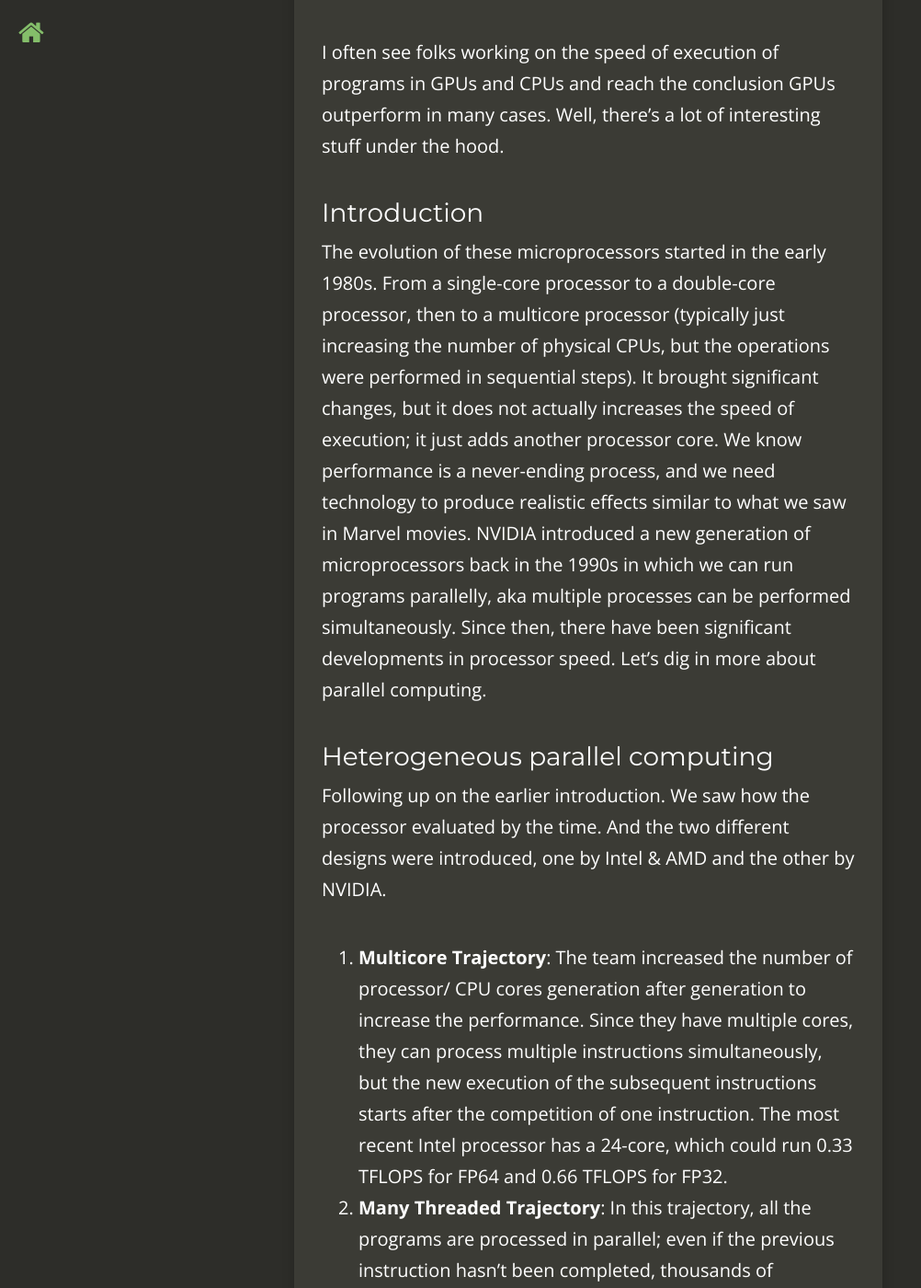
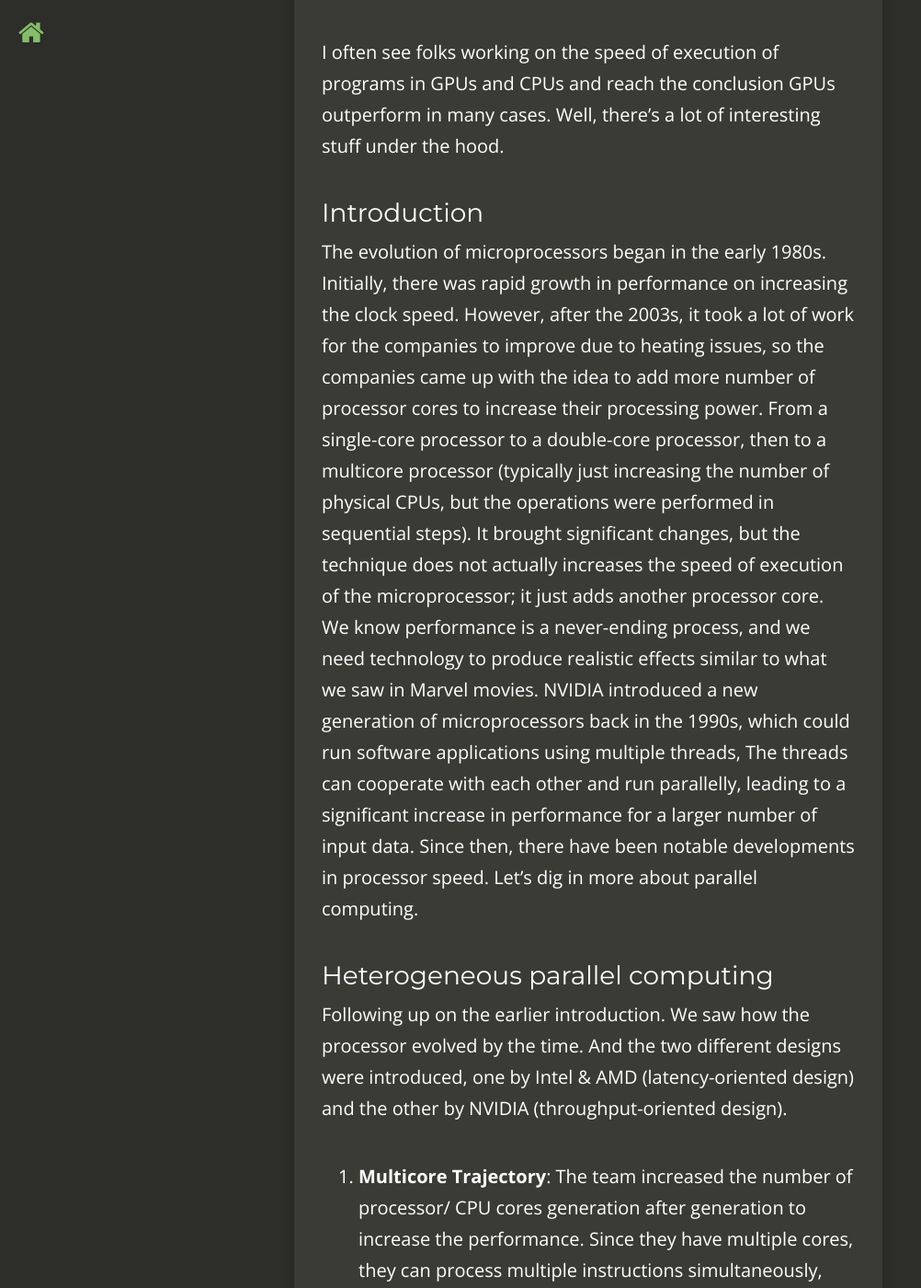
Before and after one commit to khushi-411/khushi-411.github.io, a Jekyll site: the page built from _posts/2023-08-11-gpu_intro.md, in a window 1280 px wide and 1400 px high, scrolled down 561 px. Shown: the whole window at 92% size, without its empty margins (0-1002 px from the left). Built offline with Jekyll 4.4.1, drawn with Linux system fonts in a browser that asks for light colours; nearby versions of some CDN libraries; comment, search, counter and statistics services are not loaded; some of the changed text lies outside the part shown.

Commit message:
[update] introduction to parallel programming (#28)

````diff
--- a/_posts/2023-08-11-gpu_intro.md
+++ b/_posts/2023-08-11-gpu_intro.md
@@ -4,56 +4,66 @@ title: Introduction to Parallel Programming and CPU-GPU Architectures
 date: 2023-08-11
 category: CUDA
 tags:
-- cpp
+- cuda
 redirect_from:
-- /cpp/2023/08/11/gpu_intro/
+- /cuda/2023/08/11/gpu_intro/
 - /gpu_intro.html
 ---
 
 Hi there! I've been diving into the world of parallel programming from
 the excellent book "Programming Massively Parallel Processors:
-A Hands-on Approach" by [Wen-mei W. Hwu](https://scholar.google.com/citations?user=ohjQPx8AAAAJ&hl=en),
+A Hands-on Approach<sup>[1](#link1)</sup>" by [Wen-mei W. Hwu](https://scholar.google.com/citations?user=ohjQPx8AAAAJ&hl=en),
 [David B. Kirk](https://scholar.google.com/citations?user=fMbArPwAAAAJ&hl=en),
 and [Izzat El Hajj](https://scholar.google.com/citations?user=_VVw504AAAAJ&hl=en).
 The content of this blog post is motivated by the book's first chapter:
 Introduction, the second chapter: Heterogeneous data-parallel Computing,
-and the Intel blogs on vectorization.
+and the Intel blogs<sup>[2](#link2)</sup> on vectorization.
 
 I often see folks working on the speed of execution of programs in
 GPUs and CPUs and reach the conclusion GPUs outperform in many cases.
 Well, there's a lot of interesting stuff under the hood.
 
 ### Introduction
-The evolution of these microprocessors started in the early 1980s.
+The evolution of microprocessors began in the early 1980s.
+Initially, there was rapid growth in performance on increasing the
+clock speed. However, after the 2003s, it took a lot of work for
+the companies to improve due to heating issues, so the companies came up with
+the idea to add more number of processor cores to increase their processing power.
 From a single-core processor to a double-core processor, then to a
 multicore processor (typically just increasing the number of physical CPUs,
 but the operations were performed in sequential steps).
-It brought significant changes, but it does not actually increases the speed
-of execution; it just adds another processor core. We know performance is a
+It brought significant changes, but the technique does not actually increases
+the speed of execution of the microprocessor; it just adds
+another processor core. We know performance is a
 never-ending process, and we need technology to produce realistic effects
 similar to what we saw in Marvel movies. NVIDIA introduced a new generation
-of microprocessors back in the 1990s in which we can run programs parallelly,
-aka multiple processes can be performed simultaneously. Since then,
-there have been significant developments in processor speed.
+of microprocessors back in the 1990s, which could run software
+applications using multiple threads, The threads can cooperate
+with each other and run parallelly,
+leading to a significant increase in performance for a larger number of
+input data. Since then, there have been notable developments in processor speed.
 Let's dig in more about parallel computing.
 
 ### Heterogeneous parallel computing
 Following up on the earlier introduction. We saw how the processor
-evaluated by the time. And the two different designs were introduced,
-one by Intel & AMD and the other by NVIDIA.
+evolved by the time. And the two different designs were introduced,
+one by Intel & AMD (latency-oriented design) and the other by
+NVIDIA (throughput-oriented design).
 1. **Multicore Trajectory**: The team increased the number of processor/ CPU
 cores generation after generation to increase the performance.
 Since they have multiple cores, they can process multiple instructions
 simultaneously, but the new execution of the subsequent instructions
-starts after the competition of one instruction. The most recent Intel
-processor has a 24-core, which could run 0.33 TFLOPS for FP64 and 0.66 TFLOPS for FP32.
-2. **Many Threaded Trajectory**: In this trajectory, all the programs are
-processed in parallel; even if the previous instruction hasn't been completed,
-thousands of instructions can run parallelly. The support of the number of
-threads to run parallelly was increased generation after generation.
-The most recent NVIDIA arch can run 9.7 TFLOPS for FP64, 156 TFPOS for FP32,
-and 312 TFLOPS for FP16 datatypes, which are incredible results compared
-to multicore trajectories.
+starts after the completion of one instruction. The most recent Intel
+processor has a 24-core, which could run 0.33 TFLOPS for
+FP64i<sup>[1](#link1)</sup> and 0.66 TFLOPS for FP32<sup>[1](#link1)</sup>.
+2. **Many Threaded Trajectory**: In this trajectory, many cores will
+perform their operations parallelly, irrespective of the other cores.
+The support of the number of
+threads that can run in parallel was increased generation after generation.
+The most recent NVIDIA arch can run 9.7 TFLOPS for FP64<sup>[1](#link1)</sup>,
+156 TFLOPS for FP32<sup>[1](#link1)</sup>,
+and 312 TFLOPS for FP16<sup>[1](#link1)</sup> datatypes, which are incredible
+results compared to multicore trajectories.
 
 
 #### **Why is there such a large peak performance difference between multicore CPU and many-thread GPU?**
@@ -62,15 +72,14 @@ selected to follow: the CPUs are designed to optimize the
 sequential code, while the GPUs are designed to perform a massive number
 of operations simultaneously. Please see the pictures below, which depict
 the fundamental architectural difference between the CPU and the GPU.
-
 <table align="center" style="margin: 0px auto;">
   <tr>
-    <th>CPU Architecture</th>
-    <th>GPU Architecture</th>
+    <th style="text-align: center">CPU Architecture</th>
+    <th style="text-align: center">GPU Architecture</th>
   </tr>
   <tr>
-    <th><img alt="CPU Architecture" src="/assets/CUDA/cpu_arch.png" width="200" ></th>
-    <th><img alt="GPU Architecture" src="/assets/CUDA/gpu_arch.png" width="200" ></th>
+    <th> <img alt="CPU Architecture" src="/assets/CUDA/cpu_arch.png" width="250" > </th>
+    <th> <img alt="GPU Architecture" src="/assets/CUDA/gpu_arch.png" width="250" > </th>
   </tr>
 </table>
 
@@ -133,13 +142,14 @@ functions, check out my [Stack Overflow answer](https://stackoverflow.com/a/7686
 
 // access by both __host__ & __device__ functions
 __global__ void vecAddKernel(float* A, float* B, float* C, int n) {
-    // local variable `i`, generated for each thread
+    // local variable `i` & n, generated for each thread in a register
     // each thread follows the SIMD process
     // threadIdx.x: index of current thread inside a block
     // blockDim.x: number of threads in a block
     // blockIdx.x: index of block inside a grid
+    // gridDim.x: number of blocks in a grid
     int i = threadIdx.x + blockDim.x * blockIdx.x;
-    if (i < n) {
+    if (i < n) {  // memory bound check
         C[i] = A[i] + B[i];
     }
 }
@@ -206,11 +228,6 @@ int main() {
 
     vecAdd(A_h, B_h, C_h, n);
 
-    for (int i = 0; i < n; i++) {
-        std::cout << C_h[i] << " ";
-    }
-    std::cout << std::endl;
-
     delete[] A_h;
     delete[] B_h;
     delete[] C_h;
@@ -223,17 +240,20 @@ Let's see a vector addition example in Intel CPUs using vectorization.
 Vectorization is a way to write parallel operations in CPUs.
 In modern CPUs, these are implemented via Advanced Vector Extensions (AVX);
 some of their types are AVX1, AVX2, AVX512, etc. We'll use AVX128 in our example.
-In CPUs, each instruction processes multiple data, aka SIMD, these use
-vectorization techniques, and AVX are modern ways to implement vectorization
-in CPUs. Note that each intrinsic operation is placed in a
+In CPUs, each instruction processes multiple data, aka SIMD.
+Note that each intrinsic operation is placed in a
 register—for more info, check on
-[Intel's blog on Intrinsics](https://www.intel.com/content/www/us/en/docs/intrinsics-guide/index.html).
-In the code below, `_mm_loadu_ps()`, `_mm_set_ps()`, `_mm_add_ps`, and `_mm_store_ps`
-are built-in variables to which the compiler maps directly to vector instructions.
-
+Intel's blog on Intrinsics<sup>[2](#link2)</sup>.
+In the code below, `_mm_loadu_ps()`, `_mm_add_ps`, and `_mm_store_ps`
+are built-in variables for loading the packed single-precision data
+from a memory to aligned memory, adding two single precision data
+and storing the packed single precision floating point values from a
+float32 vector to an aligned memory location.
+The compiler can generate optimized results directly from the intrinsic vector.
 PS: This information is just a few things I learned by stumbling on the
 internet/Intel blogs.
 ```cpp
+#include <benchmark/benchmark.h>
 #include <emmintrin.h>  // to include Intel's SSE2 intrinsics
 #include <iostream>
 
@@ -262,20 +282,91 @@ int main() {
         B[i] = static_cast<float>(n - i - 1);
     }
 
-    vecAdd(A, B, C, n);
-
-    for (int i = 0; i < n; i++) {
-        std::cout << C[i] << " ";
+    for (auto _ : state) {
+        vecAdd(A, B, C, n);
     }
-    std::cout << std::endl;
 
     delete[] A;
     delete[] B;
     delete[] C;
+}
 
-    return 0;
-}
+BENCHMARK(BM_vecAdd)->Arg(1000000);
+BENCHMARK_MAIN();
 ```
+
+### Performance Benchmarking
+Let's benchmark our code and verify the results with the theoretical
+explanations above. Before hopping in, all the performance results
+below are taken from NVIDIA GEFORCE GTX 1650Ti and Intel(R) Core(TM) i7-10870H.
+
+I used Google Benchmark<sup>[5](#link5)</sup> to benchmark the CPU's
+`vecAdd` function above and CUDA Events<sup>[3](#link3)</sup>
+to benchmark the CUDA kernel `vecAddKernel` above. We found
+remarkable results, initially for 100 input values; the results shown by
+CPU were 776.79 times faster than NVIDIA GPUs. OMG! That's way too huge.
+But the exciting thing about increasing the number of particles: NVIDIA
+GPUs showed nearly the same performance while the Intel processor got way
+too much slower. For 2M input values, GPUs outperform the CPUs by 14.2
+times. And this gap will increase with the increasing number of input values.
+That said, things are about more than just replacing one another;
+it's about utilizing the most adequate thing per the user's requirement.
+
+<table align="center" style="margin: 0px auto;">
+  <tr>
+    <th style="text-align: center">n<sub>no. of inputs</sub></th>
+    <th style="text-align: center">time<sub>CPU</sub> (ms)</th>
+    <th style="text-align: center">time<sub>GPU</sub> (ms)</th>
+  </tr>
+  <tr>
+    <td style="text-align: center">100</td>
+    <td style="text-align: center">0.000131</td>
+    <td style="text-align: center">0.10176</td>
+  </tr>
+  <tr>
+    <td style="text-align: center">512</td>
+    <td style="text-align: center">0.000662</td>
+    <td style="text-align: center">0.099936</td>
+  </tr>
+  <tr>
+    <td style="text-align: center">1024</td>
+    <td style="text-align: center">0.001462</td>
+    <td style="text-align: center">0.102496</td>
+  </tr>
+  <tr>
+    <td style="text-align: center">10000</td>
+    <td style="text-align: center">0.013018</td>
+    <td style="text-align: center">0.096832</td>
+  </tr>
+  <tr>
+    <td style="text-align: center">50000</td>
+    <td style="text-align: center">0.066477</td>
+    <td style="text-align: center">0.074336</td>
+  </tr>
+  <tr>
+    <td style="text-align: center">100000</td>
+    <td style="text-align: center">0.13253</td>
+    <td style="text-align: center">0.051936</td>
+  </tr>
+  <tr>
+    <td style="text-align: center">500000</td>
+    <td style="text-align: center">0.668984</td>
+    <td style="text-align: center">0.072352</td>
+  </tr>
+  <tr>
+    <td style="text-align: center">1000000</td>
+    <td style="text-align: center">1.455497</td>
+    <td style="text-align: center">0.113184</td>
+  </tr>
+  <tr>
+    <td style="text-align: center">2000000</td>
+    <td style="text-align: center">2.846591</td>
+    <td style="text-align: center">0.1992</td>
+  </tr>
+</table>
+
+Please view the graphical representation of the same:
+<img alt="Performance Benchmark" src="/assets/CUDA/plot.png" class="center" >
 
 ### Conclusion
 So, had fun? This blog post was just a gentle introduction to
@@ -284,14 +375,25 @@ evolution of CPUs, which led to the introduction of GPUs. We then
 read about how their architectural designs cause such a huge
 difference in performance. Later, we ended the blog posts by playing
 with some cool examples to write a vector addition kernel in CUDA and
-CPU via vectorization.
+CPU via vectorization and benchmarked them.
 
 I hope you enjoyed it! I would love to know your thoughts and anything
 interesting you've learned in your journey to understanding parallel
 programming. Feel free to leave a comment below. See you next time in
-my next exciting blog post for writing an optimized Matrix
+my upcoming exciting blog post for writing an optimized Matrix
 Multiplication kernel! Stay tuned!
 
 ### Acknowledgement
 Thanks to [Kshitij Kalambarkar](https://github.com/kshitij12345) for
-providing feedback on the initial draft of the blog post.
+reading the initial drafts of the blog posts and providing feedback & suggestions on them.
+
+### Resources & References
+<a id="link1">1</a>. Wen-mei W. Hwu, David B. Kirk, Izzat El Hajj, [Programming Massively Parallel Processors: A Hands-on Approach](https://www.amazon.in/Programming-Massively-Parallel-Processors-Hands/dp/0323912311), 4th edition, United States: Katey Birtcher; 2022
+
+<a id="link2">2</a>. Intel developers, [Intel Intrinsics Guide](https://www.intel.com/content/www/us/en/docs/intrinsics-guide/index.html), Updated on May 10, 2023
+
+<a id="link3">3</a>. Mark Harris, [Implement Performance Metrics](https://developer.nvidia.com/blog/how-implement-performance-metrics-cuda-cc/), NVIDIA Technical Blog, November 07, 2012
+
+<a id="link4">4</a>. NVIDIA's Developer Blog on [Nsight Systems](https://developer.nvidia.com/nsight-systems)
+
+<a id="link5">5</a>. Google's microbenchmark support library, [benchmark](https://github.com/google/benchmark)
````
Also changed, not shown: other parts of _posts/2023-08-11-gpu_intro.md (+20 -8 lines), assets/CUDA/nsight_config.png (added), assets/CUDA/nsight_cpu1.png (added), assets/CUDA/nsight_cpu2.png (added), assets/CUDA/nsight_cpu3.png (added), assets/CUDA/nsight_gpu1.png (added), assets/CUDA/nsight_gpu2.png (added), assets/CUDA/nsight_gpu3.png (added), assets/CUDA/plot.png (added).
